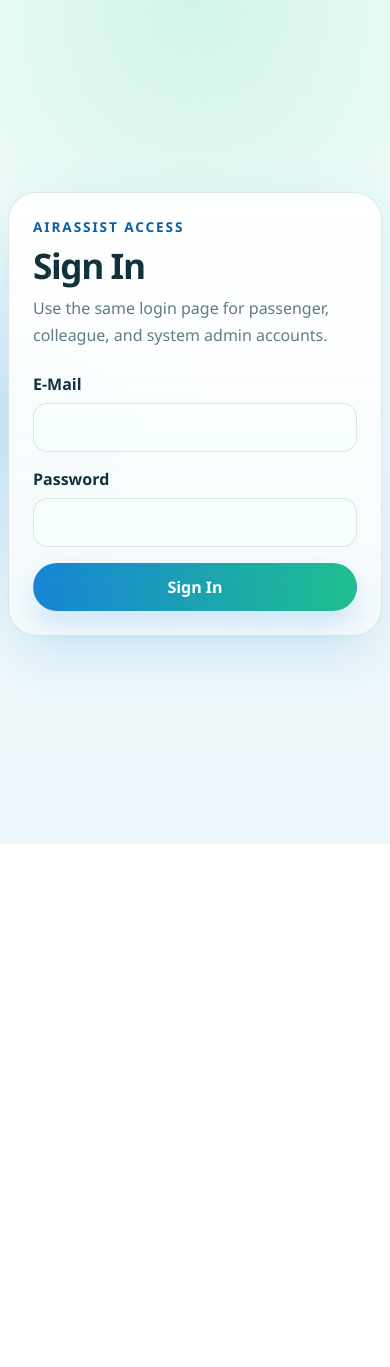
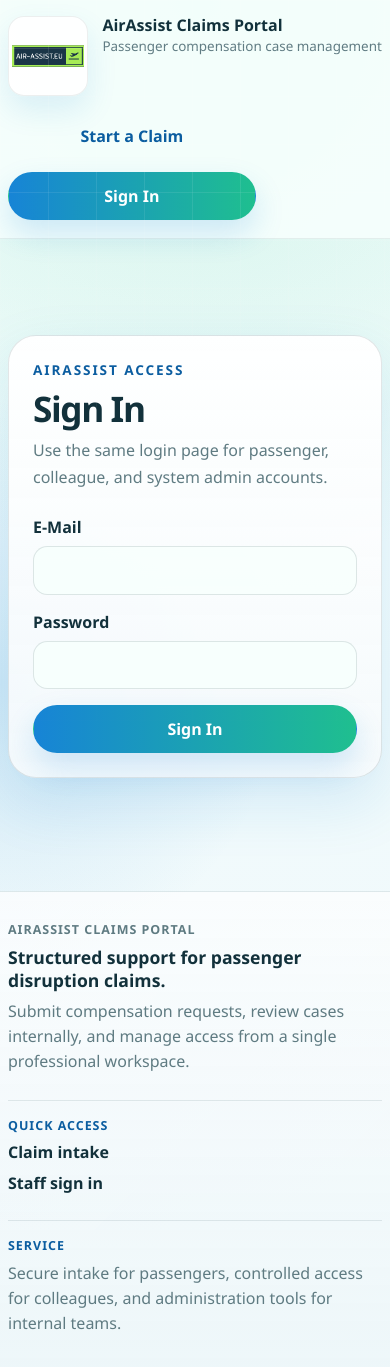
Before and after one commit to msgsummerpractice/pintea_filip, a React (Vite) app in the folder frontend/: page /login in a window 390 px wide. Before the commit the page ends 844 px from the top, so only its background shows below. Built offline with nearby package versions, Linux system fonts and the light colour scheme; no server answers.

Commit message:
add header + footer

```diff
--- a/frontend/src/app/App.tsx
+++ b/frontend/src/app/App.tsx
@@ -1,5 +1,106 @@
-import type { PropsWithChildren } from "react";
+import logo from "../assets/airassistlogo.png";
+import { useState, type PropsWithChildren } from "react";
+
+import { getDefaultRoute } from "../features/auth/api";
+import { useOptionalAuth } from "../features/auth/AuthProvider";
 
 export function App({ children }: PropsWithChildren) {
-  return <div className="app-shell">{children}</div>;
+  const auth = useOptionalAuth();
+  const [isSubmitting, setIsSubmitting] = useState(false);
+
+  async function handleLogout() {
+    if (!auth?.user) {
+      return;
+    }
+
+    setIsSubmitting(true);
+    try {
+      await auth.logout();
+      window.location.assign("/login");
+    } finally {
+      setIsSubmitting(false);
+    }
+  }
+
+  const dashboardHref = auth?.user ? getDefaultRoute(auth.user) : "/";
+  const shouldShowStartClaim = !auth?.user || auth.user.role === "Passenger";
+  const shouldShowDashboard = Boolean(auth?.user && dashboardHref !== "/");
+
+  return (
+    <div className="app-shell">
+      <header className="app-header">
+        <div className="app-header-inner">
+          <a className="app-brand" href="/">
+            <span aria-hidden="true" className="app-brand-mark">
+              <img src={logo} alt="" className="app-logo" />
+            </span>
+            <span className="app-brand-copy">
+              <strong>AirAssist Claims Portal</strong>
+              <span>Passenger compensation case management</span>
+            </span>
+          </a>
+
+          <div className="app-header-actions">
+            {shouldShowStartClaim ? (
+              <a className="ghost-button app-nav-link" href="/">
+                Start a Claim
+              </a>
+            ) : null}
+
+            {auth?.isLoading ? (
+              <span className="app-status-pill">Checking session...</span>
+            ) : auth?.user ? (
+              <>
+                {shouldShowDashboard ? (
+                  <a className="ghost-button app-nav-link" href={dashboardHref}>
+                    Dashboard
+                  </a>
+                ) : null}
+                <div className="app-user-chip" aria-label="Signed in user">
+                  <strong>{auth.user.name}</strong>
+                  <span>{auth.user.role}</span>
+                </div>
+                <a className="ghost-button app-nav-link" href="/change-password">
+                  Password
+                </a>
+                <button className="secondary-button" disabled={isSubmitting} onClick={handleLogout} type="button">
+                  {isSubmitting ? "Signing out..." : "Sign Out"}
+                </button>
+              </>
+            ) : (
+              <a className="primary-button app-nav-link" href="/login">
+                Sign In
+              </a>
+            )}
+          </div>
+        </div>
+      </header>
+
+      <main className="app-main">{children}</main>
+
+      <footer className="app-footer">
+        <div className="app-footer-inner">
+          <div className="app-footer-block app-footer-brand-block">
+            <p className="app-footer-label">AirAssist Claims Portal</p>
+            <strong>Structured support for passenger disruption claims.</strong>
+            <p>Submit compensation requests, review cases internally, and manage access from a single professional workspace.</p>
+          </div>
+
+          <div className="app-footer-block app-footer-links-block">
+            <p className="app-footer-label">Quick access</p>
+            <div className="app-footer-links">
+              <a href="/">Claim intake</a>
+              <a href="/login">Staff sign in</a>
+              {auth?.user ? <a href={dashboardHref}>Dashboard</a> : null}
+            </div>
+          </div>
+
+          <div className="app-footer-block app-footer-meta-block">
+            <p className="app-footer-label">Service</p>
+            <p className="app-footer-meta">Secure intake for passengers, controlled access for colleagues, and administration tools for internal teams.</p>
+          </div>
+        </div>
+      </footer>
+    </div>
+  );
 }
--- a/frontend/src/app/styles/global.css
+++ b/frontend/src/app/styles/global.css
@@ -46,6 +46,183 @@
 
 .app-shell {
   min-height: 100vh;
+  display: grid;
+  grid-template-rows: auto 1fr auto;
+}
+
+.app-header {
+  background: rgba(247, 255, 253, 0.9);
+  border-bottom: 1px solid rgba(18, 49, 59, 0.08);
+}
+
+.app-header-inner,
+.app-footer-inner {
+  width: min(calc(100% - 2rem), var(--content-width));
+  margin: 0 auto;
+}
+
+.app-header-inner {
+  display: flex;
+  align-items: center;
+  justify-content: space-between;
+  gap: 1rem;
+  padding: 1rem 0 1.1rem;
+  flex-wrap: wrap;
+}
+
+.app-brand {
+  display: inline-flex;
+  align-items: center;
+  gap: 0.9rem;
+  text-decoration: none;
+}
+
+.app-brand-mark {
+  display: inline-flex;
+  align-items: center;
+  justify-content: center;
+  width: 5rem;
+  height: 5rem;
+  padding: 0.2rem;
+  border: 1px solid rgba(18, 49, 59, 0.08);
+  border-radius: 1rem;
+  background: rgba(255, 255, 255, 0.92);
+  box-shadow: 0 14px 30px rgba(23, 132, 214, 0.12);
+}
+
+.app-logo {
+  display: block;
+  width: 100%;
+  height: 100%;
+  object-fit: contain;
+}
+
+.app-brand-copy {
+  display: grid;
+  gap: 0.12rem;
+}
+
+.app-brand-copy strong {
+  font-size: 1rem;
+  line-height: 1.2;
+}
+
+.app-brand-copy span {
+  color: var(--muted);
+  font-size: 0.9rem;
+  line-height: 1.35;
+}
+
+.app-header-actions {
+  display: flex;
+  align-items: center;
+  justify-content: flex-end;
+  gap: 0.75rem;
+  flex-wrap: wrap;
+}
+
+.app-nav-link {
+  display: inline-flex;
+  align-items: center;
+  justify-content: center;
+  text-decoration: none;
+}
+
+.app-status-pill,
+.app-user-chip {
+  display: grid;
+  gap: 0.15rem;
+  padding: 0.7rem 0.95rem;
+  border: 1px solid rgba(23, 132, 214, 0.14);
+  border-radius: 1rem;
+  background: rgba(255, 255, 255, 0.86);
+}
+
+.app-status-pill {
+  display: inline-flex;
+  align-items: center;
+  min-height: 3rem;
+  color: var(--muted);
+  font-weight: 600;
+}
+
+.app-user-chip strong,
+.app-user-chip span {
+  line-height: 1.2;
+}
+
+.app-user-chip span {
+  color: var(--muted);
+  font-size: 0.85rem;
+}
+
+.app-main {
+  min-height: 0;
+}
+
+.app-footer {
+  border-top: 1px solid rgba(18, 49, 59, 0.08);
+  background:
+    linear-gradient(180deg, rgba(255, 255, 255, 0.82), rgba(239, 247, 250, 0.92)),
+    linear-gradient(135deg, rgba(23, 132, 214, 0.06), rgba(31, 191, 143, 0.08));
+}
+
+.app-footer-inner {
+  display: grid;
+  grid-template-columns: minmax(0, 1.4fr) minmax(14rem, 0.9fr) minmax(14rem, 1fr);
+  gap: 1.5rem;
+  padding: 1.6rem 0 1.8rem;
+  align-items: start;
+}
+
+.app-footer-block {
+  display: grid;
+  gap: 0.45rem;
+  padding: 0.15rem 0;
+}
+
+.app-footer-label {
+  margin: 0;
+  color: var(--accent-blue-deep);
+  font-size: 0.78rem;
+  font-weight: 700;
+  letter-spacing: 0.08em;
+  text-transform: uppercase;
+}
+
+.app-footer-brand-block strong {
+  font-size: 1.1rem;
+  line-height: 1.3;
+}
+
+.app-footer-brand-block p,
+.app-footer-meta {
+  margin: 0;
+  color: var(--muted);
+  line-height: 1.55;
+}
+
+.app-footer-links-block,
+.app-footer-meta-block {
+  border-left: 1px solid rgba(18, 49, 59, 0.1);
+  padding-left: 1.25rem;
+}
+
+.app-footer-links {
+  display: grid;
+  gap: 0.55rem;
+}
+
+.app-footer-links a {
+  color: var(--text);
+  font-weight: 600;
+  text-decoration: none;
+}
+
+.app-footer-links a:hover,
+.app-footer-links a:focus-visible {
+  text-decoration: underline;
+  text-underline-offset: 0.18em;
 }
 
 .case-entry-page {
@@ -62,7 +239,7 @@
 
 .auth-shell {
   width: min(calc(100% - 2rem), 34rem);
-  min-height: 100vh;
+  min-height: calc(100vh - 12rem);
   margin: 0 auto;
   display: grid;
   align-items: center;
@@ -1332,6 +1509,47 @@
 }
 
 @media (max-width: 720px) {
+  .app-header-inner,
+  .app-footer-inner {
+    width: min(calc(100% - 1rem), var(--content-width));
+  }
+
+  .app-brand {
+    align-items: flex-start;
+  }
+
+  .app-brand-copy span {
+    font-size: 0.84rem;
+  }
+
+  .app-header-actions {
+    justify-content: flex-start;
+  }
+
+  .app-user-chip,
+  .app-status-pill,
+  .app-header-actions .primary-button,
+  .app-header-actions .secondary-button,
+  .app-header-actions .ghost-button {
+    width: 100%;
+  }
+
+  .app-footer-meta {
+    text-align: left;
+  }
+
+  .app-footer-inner {
+    grid-template-columns: 1fr;
+  }
+
+  .app-footer-links-block,
+  .app-footer-meta-block {
+    border-left: 0;
+    border-top: 1px solid rgba(18, 49, 59, 0.1);
+    padding-left: 0;
+    padding-top: 1rem;
+  }
+
   .auth-shell,
   .auth-shell-wide {
     width: min(calc(100% - 1rem), 34rem);
--- a/frontend/src/features/auth/components/ColleagueHomePage.tsx
+++ b/frontend/src/features/auth/components/ColleagueHomePage.tsx
@@ -1,10 +1,7 @@
-import { SessionActions } from "./SessionActions";
-
 export function ColleagueHomePage() {
   return (
     <main className="auth-shell auth-shell-wide">
       <section className="auth-card auth-card-wide" aria-labelledby="colleague-home-title">
-        <SessionActions />
         <div className="auth-copy">
           <p className="eyebrow">Internal access</p>
           <h1 id="colleague-home-title">Colleague Workspace</h1>
--- a/frontend/src/features/case-entry/components/CaseEntryPage.tsx
+++ b/frontend/src/features/case-entry/components/CaseEntryPage.tsx
@@ -2,7 +2,6 @@
 import { useEffect, useState } from "react";
 
 import { useOptionalAuth } from "../../auth/AuthProvider";
-import { SessionActions } from "../../auth/components/SessionActions";
 import { fetchCaseList } from "../../case-list/api";
 import type { CaseListRow } from "../../case-list/types";
 import { HttpError } from "../../../lib/http";
@@ -546,7 +545,6 @@
         transition={{ duration: 0.4, ease: "easeOut" }}
       >
         <div className="case-entry-hero wizard-hero">
-          <SessionActions />
           {isLoggedInPassenger ? (
             <section className="passenger-case-overview" aria-labelledby="my-cases-title">
               <div className="new-user-heading-row">
--- a/frontend/src/features/case-list/components/CaseListPage.tsx
+++ b/frontend/src/features/case-list/components/CaseListPage.tsx
@@ -1,7 +1,6 @@
 import { useEffect, useState } from "react";
 import { Link, useSearchParams } from "react-router-dom";
 
-import { SessionActions } from "../../auth/components/SessionActions";
 import { HttpError } from "../../../lib/http";
 import { deleteCase, fetchCaseList } from "../api";
 import type { DeleteCaseResponse, CaseListRow } from "../types";
@@ -74,7 +73,6 @@
     <main className="user-list-page">
       <section className="user-list-frame" aria-labelledby="case-list-title">
         <header className="user-list-header">
-          <SessionActions />
           <div className="new-user-heading-row">
             <div>
               <p className="eyebrow">System administration</p>
--- a/frontend/src/features/user-list/components/NewUserPage.tsx
+++ b/frontend/src/features/user-list/components/NewUserPage.tsx
@@ -1,7 +1,6 @@
 import { useEffect, useRef, useState } from "react";
 import { Link } from "react-router-dom";
 
-import { SessionActions } from "../../auth/components/SessionActions";
 import { HttpError } from "../../../lib/http";
 import { fetchUserList } from "../api";
 import {
@@ -124,7 +123,6 @@
     <main className="user-list-page">
       <section className="user-list-frame" aria-labelledby="new-user-title">
         <header className="user-list-header new-user-header">
-          <SessionActions />
           <div className="new-user-heading-row">
             <div>
               <p className="eyebrow">System administration</p>
--- a/frontend/src/features/user-list/components/UserListPage.tsx
+++ b/frontend/src/features/user-list/components/UserListPage.tsx
@@ -1,7 +1,6 @@
 import { useEffect, useState } from "react";
 import { Link } from "react-router-dom";
 
-import { SessionActions } from "../../auth/components/SessionActions";
 import { HttpError } from "../../../lib/http";
 import { deleteUser, fetchUserList } from "../api";
 import type { DeleteUserResponse, UserListRow } from "../types";
@@ -68,7 +67,6 @@
     <main className="user-list-page">
       <section className="user-list-frame" aria-labelledby="user-list-title">
         <header className="user-list-header">
-          <SessionActions />
           <div className="new-user-heading-row">
             <div>
               <p className="eyebrow">System administration</p>
--- a/frontend/src/main.tsx
+++ b/frontend/src/main.tsx
@@ -10,10 +10,10 @@
 
 ReactDOM.createRoot(document.getElementById("root")!).render(
   <React.StrictMode>
-    <App>
-      <AuthProvider>
+    <AuthProvider>
+      <App>
         <RouterProvider router={router} />
-      </AuthProvider>
-    </App>
+      </App>
+    </AuthProvider>
   </React.StrictMode>,
 );
```
Also changed, not shown: frontend/src/assets/airassistlogo.png (added).
